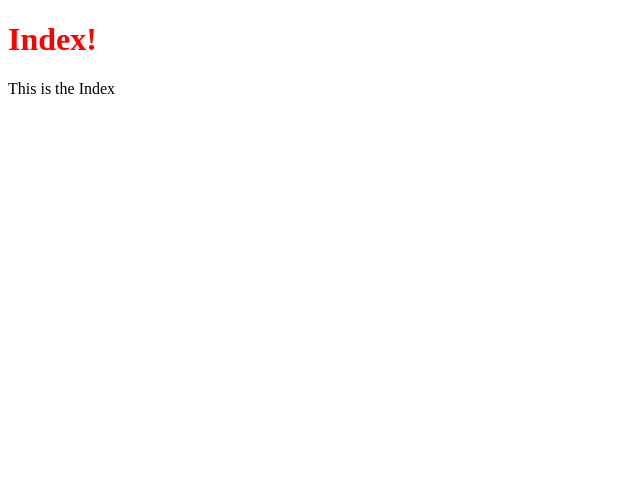
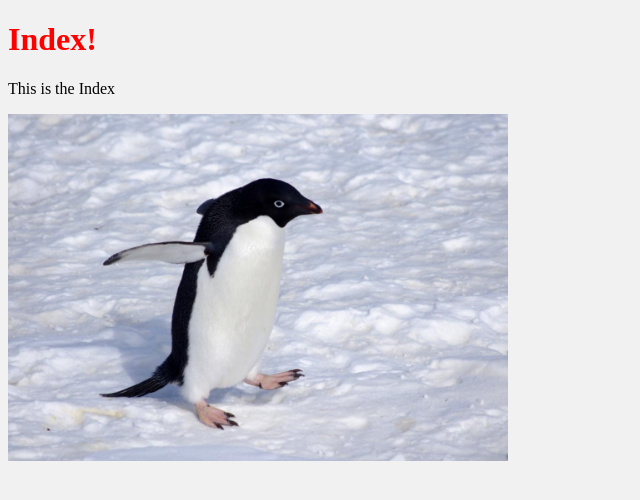
Before and after one commit to servetcoskun/Learning-Flask, a Flask app: page / in a window 1280 px wide. Shown: the top 500 px of the page, without its empty margins (0-640 px from the left). Run offline with Flask 2, Linux system fonts and the light colour scheme.

Commit message:
Serving static files with Flask

```diff
--- /dev/null
+++ b/app/static/css/style.css
@@ -0,0 +1,3 @@
+body {
+    background-color: #f1f1f1;
+}
--- /dev/null
+++ b/app/static/js/app.js
@@ -0,0 +1 @@
+console.log("Hello from app.js");
--- a/app/templates/public/index.html
+++ b/app/templates/public/index.html
@@ -4,12 +4,15 @@
     <meta charset="UTF-8">
     <meta name="viewport" content="width=device-width, initial-scale=1.0">
     <meta http-equiv="X-UA-Compatible" content="ie=edge">
+    <link rel="stylesheet" href="{{ url_for('static', filename='css/style.css') }}">
     <title>Index</title>
 </head>
 <body>
 
     <h1 style="color: red">Index!</h1>
     <p>This is the Index</p>
+    <img style="max-width: 500px;" src="{{ url_for('static', filename='img/penguin.jpeg') }}" alt="">
 
+    <script src="{{ url_for('static', filename='js/app.js') }}"></script>
 </body>
 </html>
```
Also changed, not shown: app/static/img/penguin.jpeg (added).
